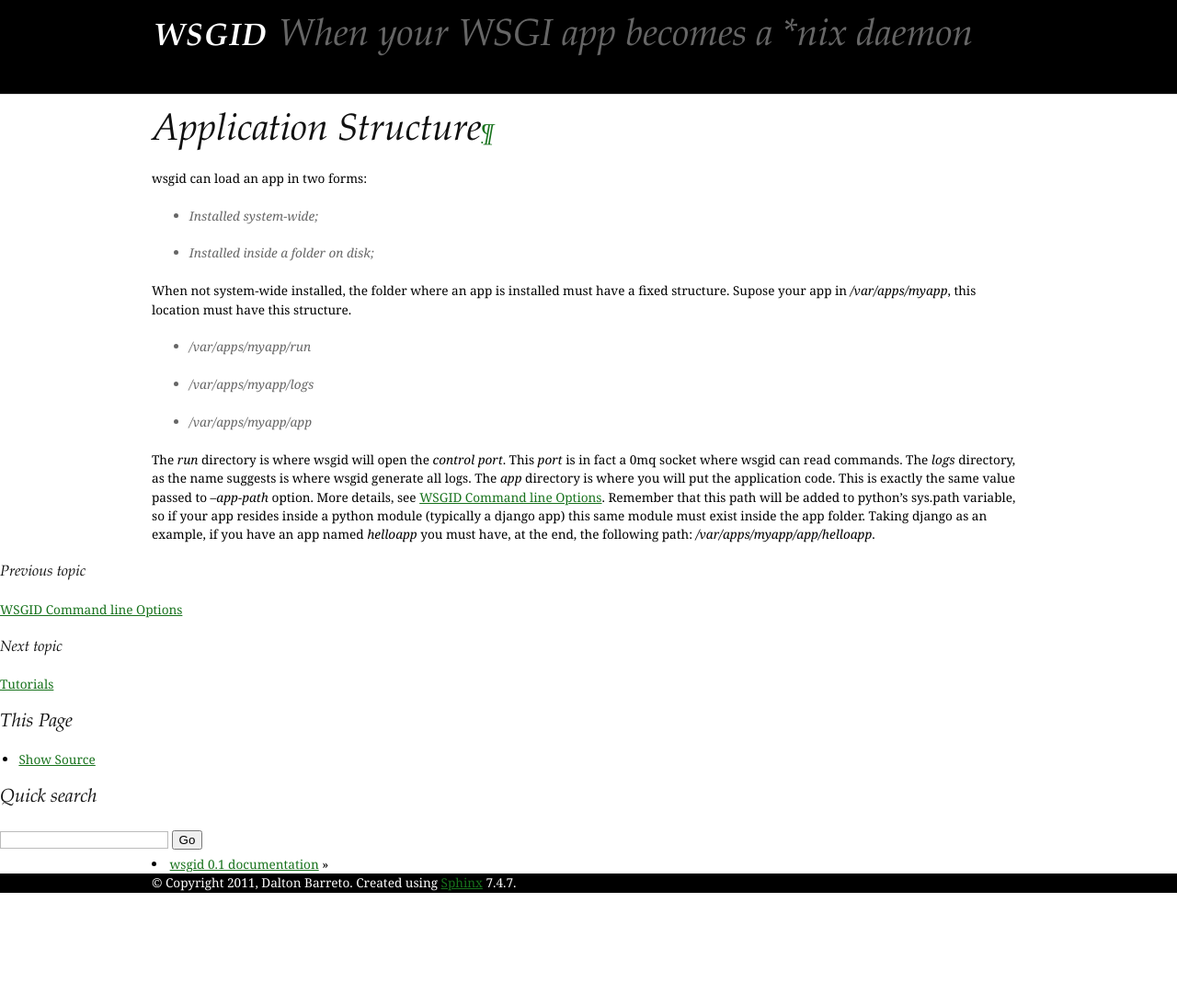
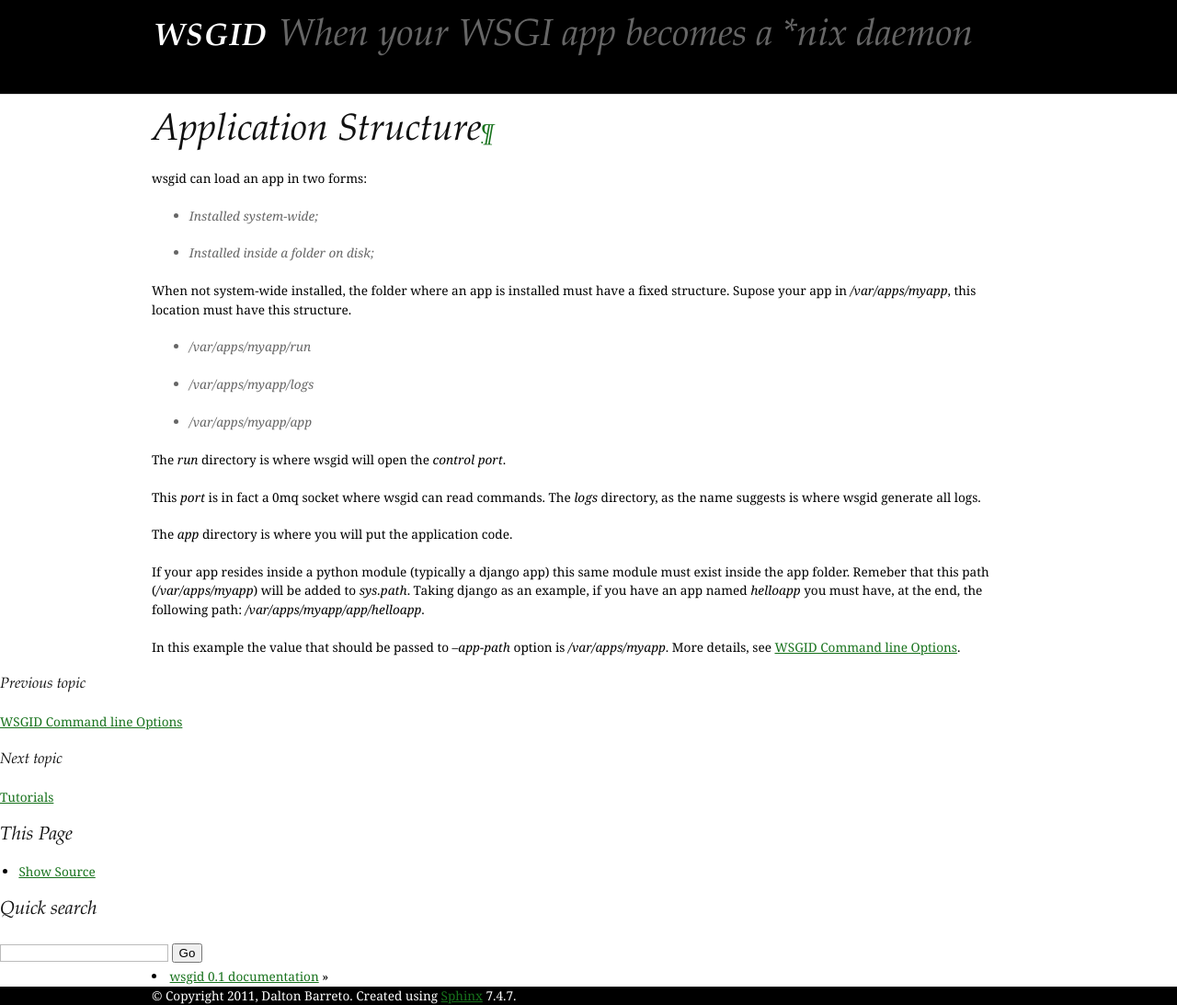
Before and after one commit to yoshrote/wsgid, a Sphinx documentation site: the page built from doc/sphinx/source/appstructure.rst, in a window 1280 px wide. Shown: the whole page at 92% size. Built offline with Sphinx 7.4.7, drawn with Linux system fonts in a browser that asks for light colours; before the commit the page ends 971 px from its top, so only the background shows below that.

Commit message:
Ajusted docs to the specification of wsgid application structure.

```diff
--- a/doc/sphinx/source/appstructure.rst
+++ b/doc/sphinx/source/appstructure.rst
@@ -14,5 +14,12 @@
  * /var/apps/myapp/app
 
 
-The *run* directory is where wsgid will open the *control port*. This *port* is in fact a 0mq socket where wsgid can read commands. The *logs* directory, as the name suggests is where wsgid generate all logs.
-The *app* directory is where you will put the application code. This is exactly the same value passed to *--app-path* option. More details, see :doc:`options`. Remember that this path will be added to python's sys.path variable, so if your app resides inside a python module (typically a django app) this same module must exist inside the app folder. Taking django as an example, if you have an app named *helloapp* you must have, at the end, the following path: */var/apps/myapp/app/helloapp*.
+The *run* directory is where wsgid will open the *control port*.
+
+This *port* is in fact a 0mq socket where wsgid can read commands. The *logs* directory, as the name suggests is where wsgid generate all logs.
+
+The *app* directory is where you will put the application code.
+
+If your app resides inside a python module (typically a django app) this same module must exist inside the app folder. Remeber that this path (*/var/apps/myapp*) will be added to *sys.path*. Taking django as an example, if you have an app named *helloapp* you must have, at the end, the following path: */var/apps/myapp/app/helloapp*.
+
+In this example the value that should be passed to *--app-path* option is */var/apps/myapp*. More details, see :doc:`options`.
--- a/doc/sphinx/source/options.rst
+++ b/doc/sphinx/source/options.rst
@@ -10,7 +10,6 @@
   --app-path
 
 Path to the WSGI application. This should be the path where the code of your application is located. If the app is installed system wide, you don't need this.
-This path will be added to sys.path so any module below this hirearchy can be imported with a simple *import <modulename>*.
 The directory that contains your application must obey some rules, please see :doc:`appstructure`.
 
 wsgi-app
```
